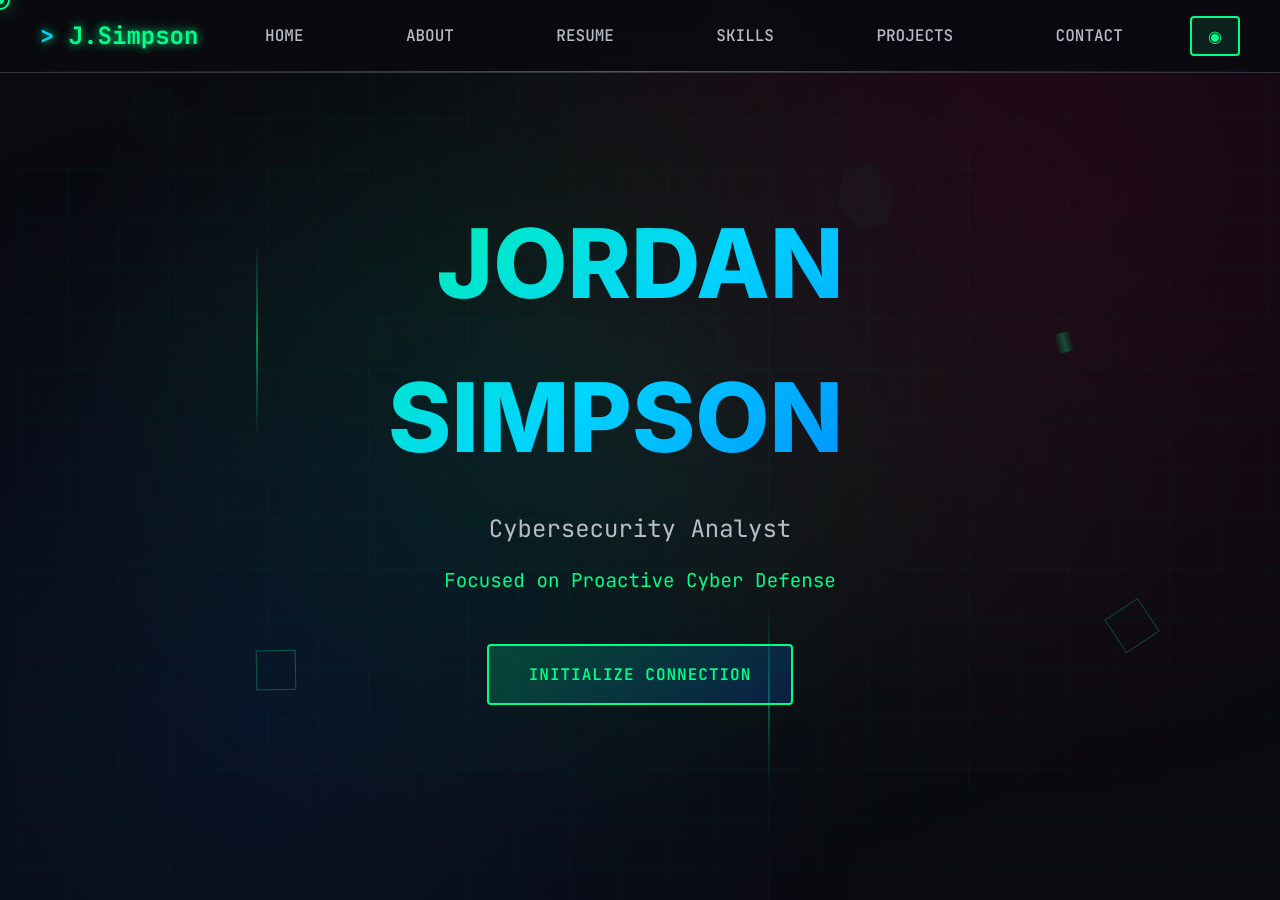
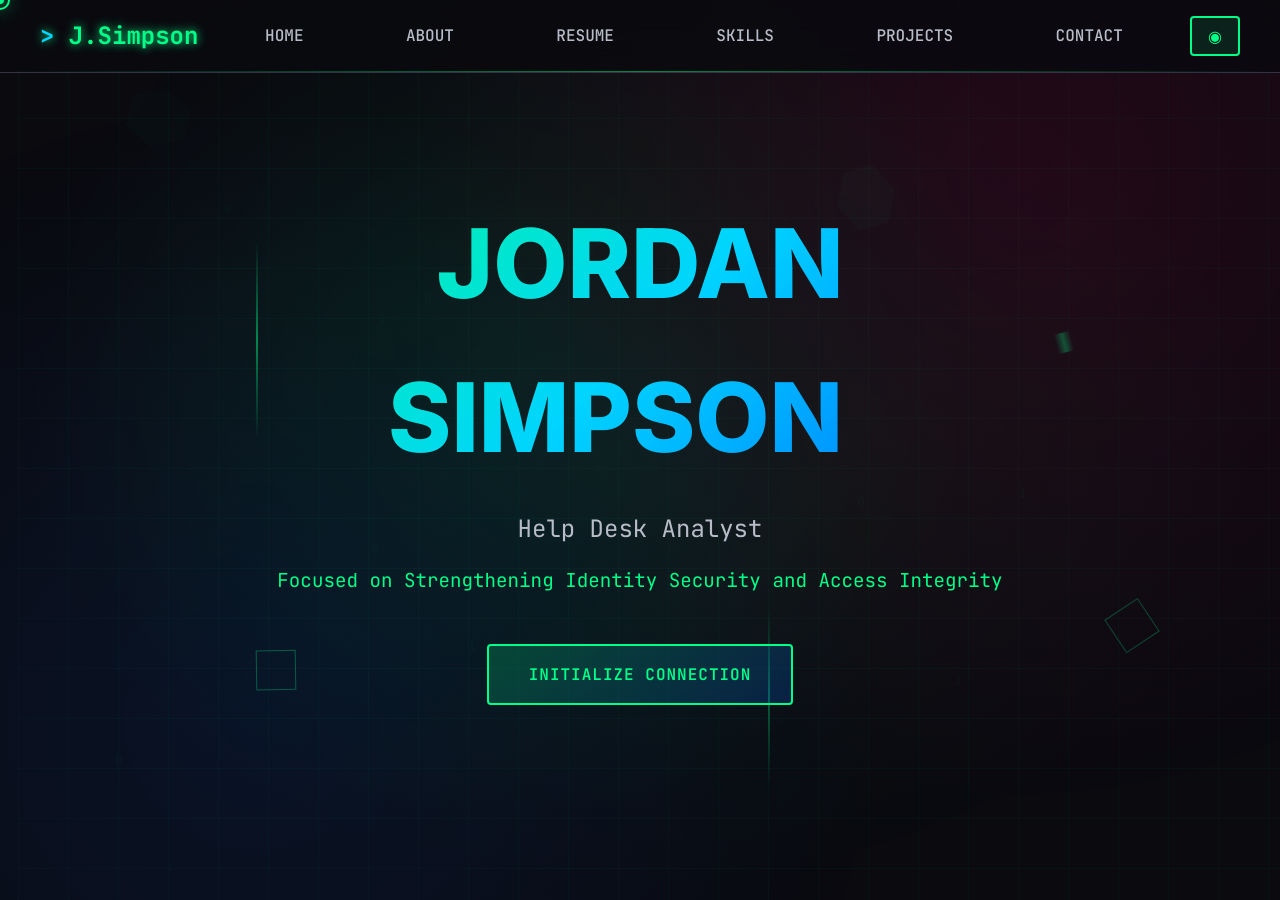
Before and after one commit to J0rdynh0/Jordan-Portfolio, a Jekyll site: the page built from index.html, in a window 1280 px wide and 900 px high. Built offline with Jekyll 4.4.1, drawn with Linux system fonts in a browser that asks for light colours.

Commit message:
Update personal title and tagline in portfolio.yml

```diff
--- a/_data/portfolio.yml
+++ b/_data/portfolio.yml
@@ -1,8 +1,8 @@
 # Personal Information - Original Template Data
 personal:
   name: "JORDAN SIMPSON"
-  title: "Cybersecurity Analyst"
-  tagline: "Focused on Proactive Cyber Defense"
+  title: "Help Desk Analyst"
+  tagline: "Focused on Strengthening Identity Security and Access Integrity"
   logo: "J.Simpson"
   email: "simpson.j0rd7n@gmail.com"
   location: "Toronto, CA"
```
